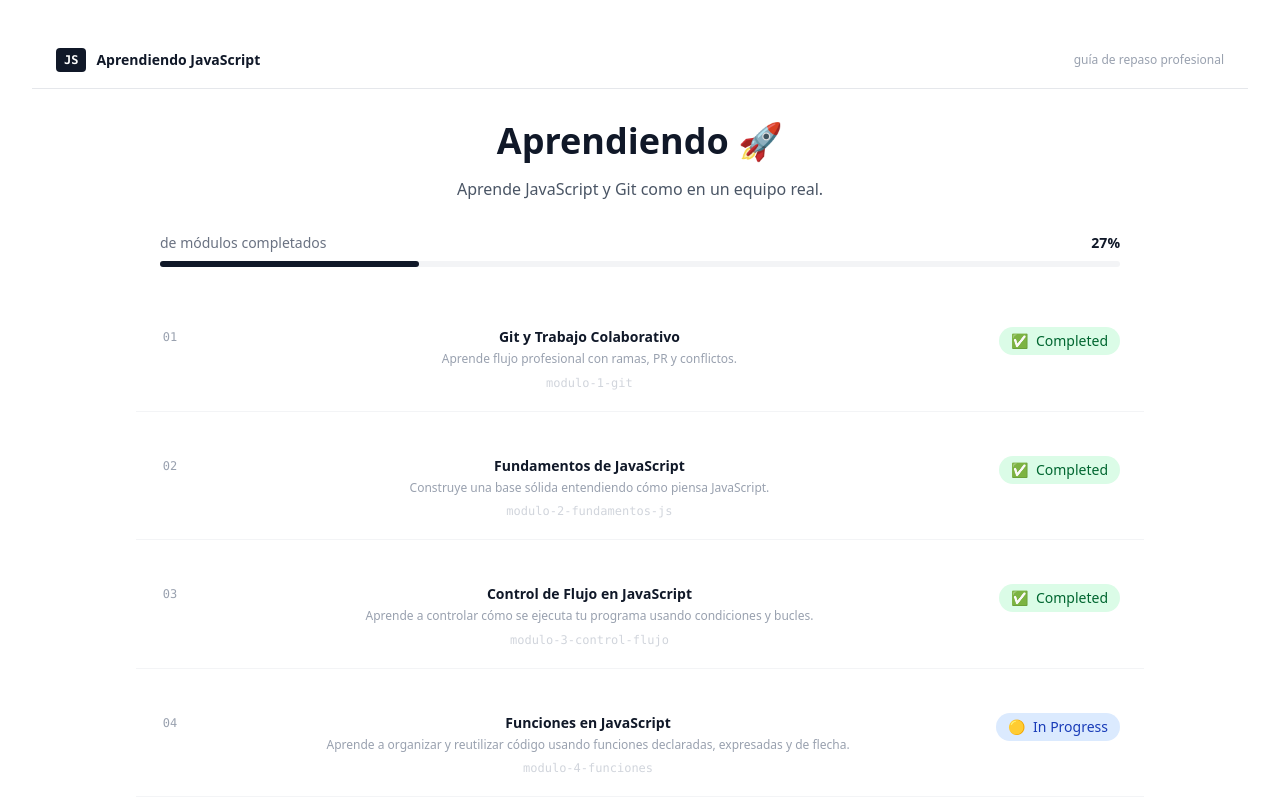
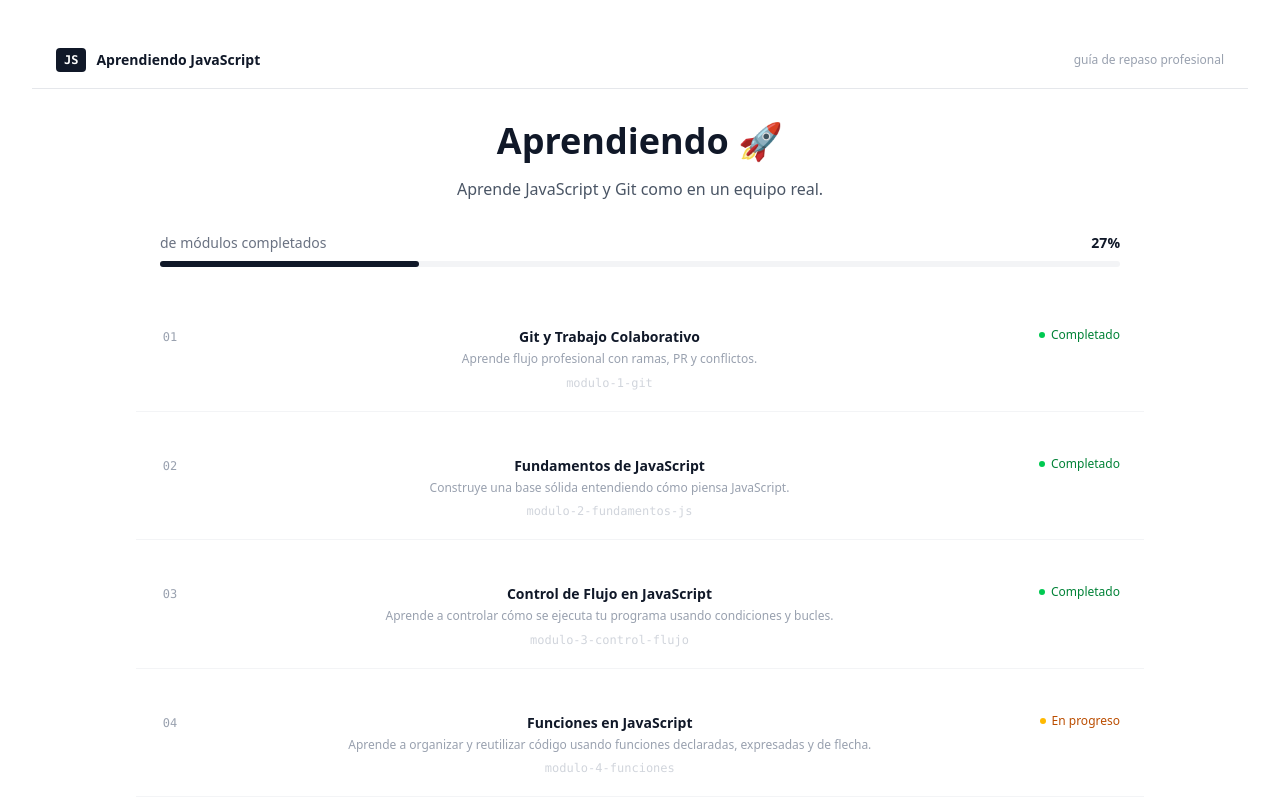
Before and after one commit to Lilopadilla22/Aprendiendo, a React (Vite) app: page / in a window 1280 px wide. Shown: the top 800 px of the page. Built offline with nearby package versions, Linux system fonts and the light colour scheme.

Commit message:
update status badge

```diff
--- a/src/components/StatusBadge.tsx
+++ b/src/components/StatusBadge.tsx
@@ -1,42 +1,22 @@
 import type { ModuleStatus } from "../types/modules";
-
 
 interface Props {
   status: ModuleStatus;
 }
 
+const config: Record<ModuleStatus, { label: string; dot: string; text: string }> = {
+  completed:    { label: "Completado",  dot: "bg-green-500",  text: "text-green-700" },
+  "in-progress":{ label: "En progreso", dot: "bg-amber-400",  text: "text-amber-700" },
+  locked:       { label: "Pendiente",   dot: "bg-gray-300",   text: "text-gray-400"  },
+};
+
 export default function StatusBadge({ status }: Props) {
-  const statusConfig = {
-    locked: {
-      label: "Locked",
-      icon: "🔒",
-      styles: "bg-gray-200 text-gray-700",
-    },
-    "in-progress": {
-      label: "In Progress",
-      icon: "🟡",
-      styles: "bg-blue-100 text-blue-800",
-    },
-    completed: {
-      label: "Completed",
-      icon: "✅",
-      styles: "bg-green-100 text-green-800",
-    },
-    construction: {
-    label: "Construction",
-    icon: "🚧",
-    styles: "bg-orange-100 text-orange-800",
-  },
-  };
-
-  const config = statusConfig[status];
+  const { label, dot, text } = config[status];
 
   return (
-    <span
-      className={`inline-flex items-center gap-2 px-3 py-1 rounded-full text-sm font-medium ${config.styles}`}
-    >
-      <span>{config.icon}</span>
-      {config.label}
+    <span className={`inline-flex items-center gap-1.5 text-xs font-medium ${text}`}>
+      <span className={`w-1.5 h-1.5 rounded-full flex-shrink-0 ${dot}`} />
+      {label}
     </span>
   );
 }
```
